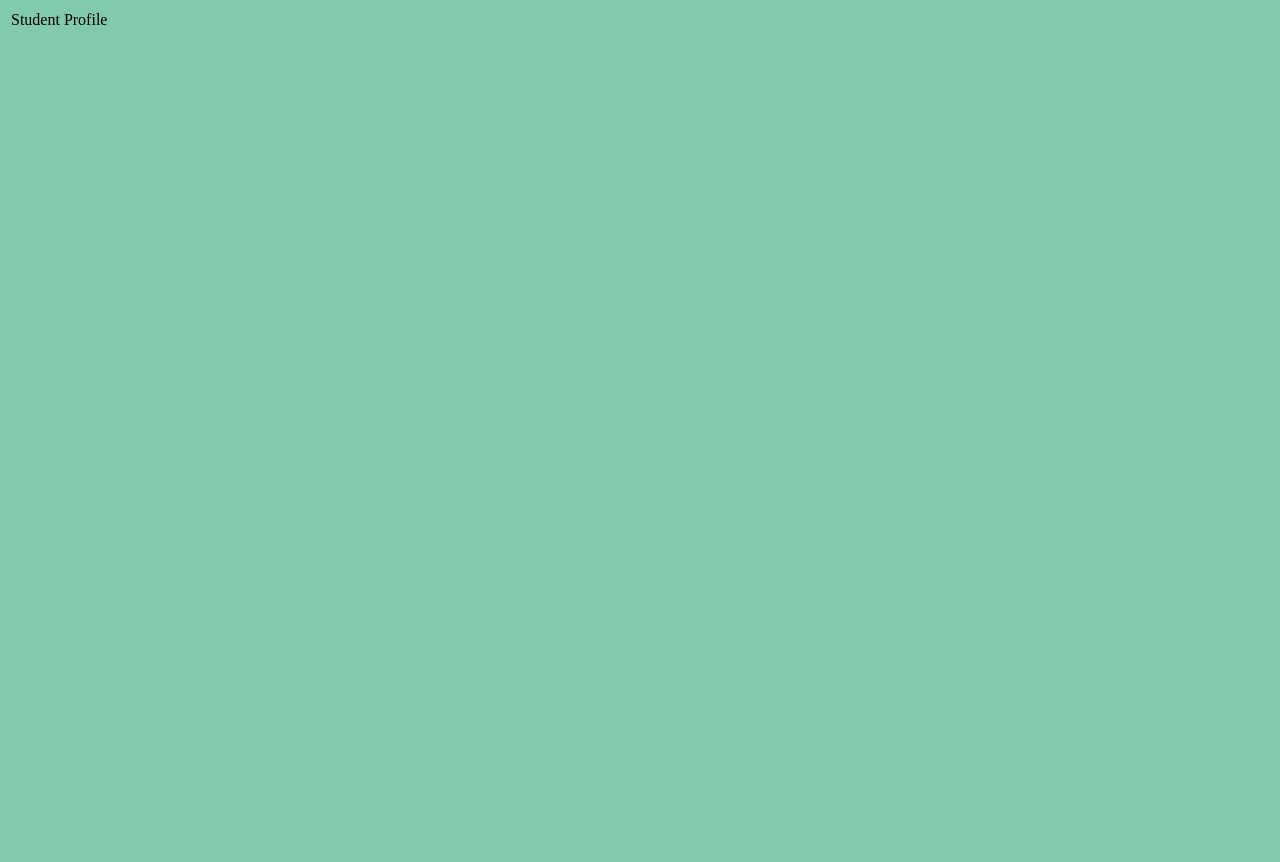
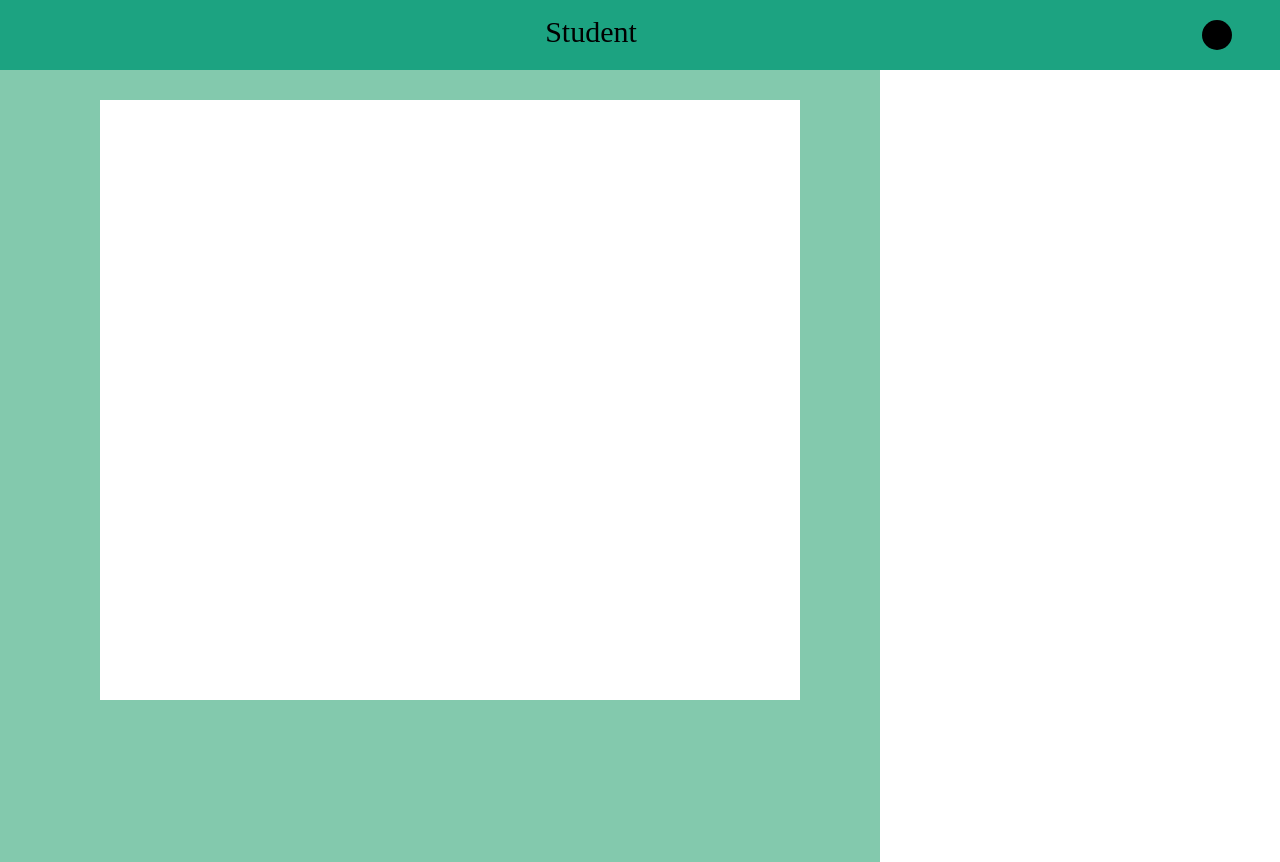
Before and after one commit to Mena-GX/VTHACKS12, a plain HTML site: page student_profile.html in a window 1280 px wide. Before the commit the page ends 800 px from the top, so only its background shows below. Drawn offline with Linux system fonts and the light colour scheme.

Commit message:
student profile work
begin the formatting for the student profile

```diff
--- a/student_profile.html
+++ b/student_profile.html
@@ -9,12 +9,15 @@
 </head>
 <body>
     <div id = "header">
-        <table>
-            <tr>
-                <td>Student</td>
-                <td>Profile</td>
-            </tr>
-        </table>
+        <ul id = "navbar">
+            <li style = "width:90%; text-align: center;">Student</li>
+            <li style = "text-align: right; vertical-align: middle; padding:20px;">
+                <a href = "student_profile.html">
+                    <div class = "dot" >
+                    </div>
+                </a>
+            </li>
+        </ul>
     </div>
 
     <div id = "body">
--- a/styles.css
+++ b/styles.css
@@ -11,10 +11,6 @@ body{
     top:0;
     position:sticky;
     z-index: 100;
-}
-
-ul{
-
 }
 
 li{
@@ -64,3 +60,20 @@ li{
     list-style-type: none;
 
 }
+
+#currPoke{
+    width:700px;
+    height:600px;
+    background-color: white;
+    position: absolute;
+    top:100px;
+    left:100px;
+}
+
+#all_poke{
+    right:0;
+    height:100%;
+    width:400px;
+    position:absolute;
+    background-color: white;
+}
```
